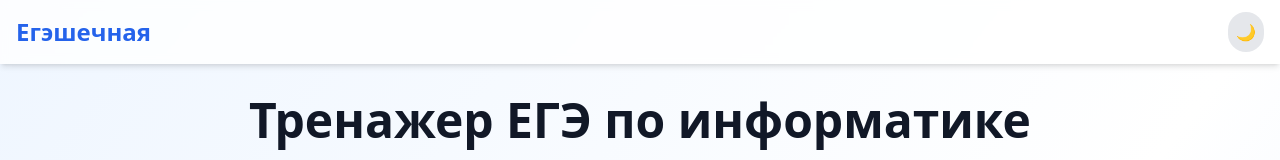
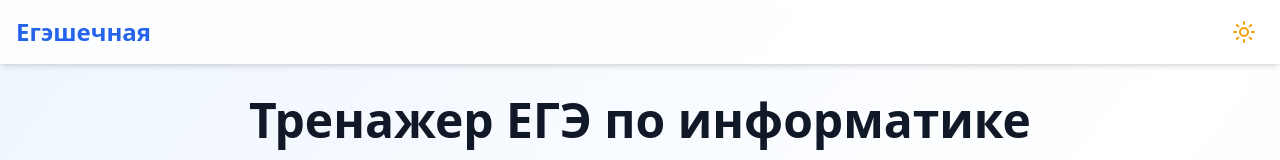
Before and after one commit to dichenko/ege_site, a Next.js app: page / in a window 1280 px wide. Shown: the top 160 px of the page. Built offline with nearby package versions, Linux system fonts and the light colour scheme.

Commit message:
Update theme toggle with animated Lucide icons

```diff
--- a/package.json
+++ b/package.json
@@ -11,6 +11,7 @@
   "dependencies": {
     "@supabase/ssr": "^0.1.0",
     "@supabase/supabase-js": "^2.39.7",
+    "lucide-react": "^0.511.0",
     "next": "^14.1.0",
     "react": "^18.2.0",
     "react-dom": "^18.2.0"
--- a/src/app/page.tsx
+++ b/src/app/page.tsx
@@ -9,7 +9,7 @@ const TASKS = [
   { number: 5, title: "Алгоритмы", icon: "🔐", description: "Берем число, переводим в двоичную, издеваемся над ним" },
   { number: 6, title: "Исполнители", icon: "📝", description: "Черепахе скучно, она рисует прямоугольники" },
   { number: 7, title: "Кодирование графики, звука", icon: "🎨", description: "Картинки и звуки, что-то там с ними делаем" },
-  { number: 8, title: "Комбинации символов", icon: "📡", description: "Сколько разных слов можно составить из букв О, П,Ж и А" },
+  { number: 8, title: "Комбинации символов", icon: "📡", description: "Сколько разных слов можно составить из букв О, П, Ж и А" },
   { number: 9, title: "Excel с кучей чисел", icon: "📊", description: "В квадрат разности наибольшего и наименьшего не меньше куба суммы остальных чисел" },
   { number: 10, title: "Поиск в тексте", icon: "🔍", description: "Открываем Word и ищем слово" },
   { number: 11, title: "Кодирование текста", icon: "🔄", description: "Пароли, индентификаторы, пользователи и т.д." },
--- a/src/app/theme-toggle.tsx
+++ b/src/app/theme-toggle.tsx
@@ -1,21 +1,31 @@
 "use client"
 import { useState, useEffect } from "react"
+import { Sun, Moon } from "lucide-react"
 
 export default function ThemeToggle() {
   const [isDark, setIsDark] = useState(false)
+
   useEffect(() => {
     setIsDark(document.documentElement.classList.contains('dark'))
   }, [])
+
   return (
     <button
       onClick={() => {
         document.documentElement.classList.toggle('dark')
         setIsDark((v) => !v)
       }}
-      className="p-2 rounded-full bg-gray-200 dark:bg-gray-700"
+      className="p-2 rounded-full hover:bg-gray-200 dark:hover:bg-gray-700 transition-colors duration-200"
       aria-label="Переключить тему"
     >
-      {isDark ? '☀️' : '🌙'}
+      <div className="relative w-6 h-6">
+        <div className={`absolute inset-0 transform transition-transform duration-200 ${isDark ? 'rotate-90 opacity-0' : 'rotate-0 opacity-100'}`}>
+          <Sun className="w-6 h-6 text-amber-500" />
+        </div>
+        <div className={`absolute inset-0 transform transition-transform duration-200 ${isDark ? 'rotate-0 opacity-100' : '-rotate-90 opacity-0'}`}>
+          <Moon className="w-6 h-6 text-blue-400" />
+        </div>
+      </div>
     </button>
   )
 }
```
Also changed, not shown: 1 other file (tests, documents, lock files or other folders).
